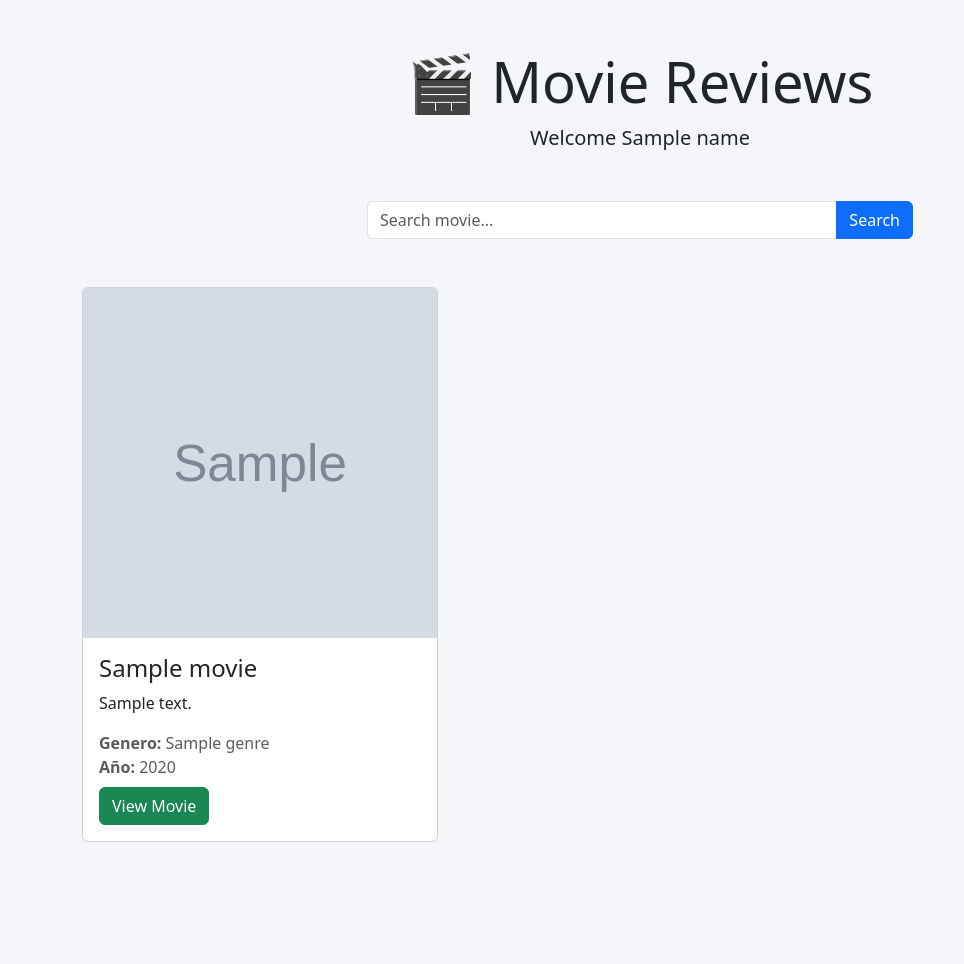
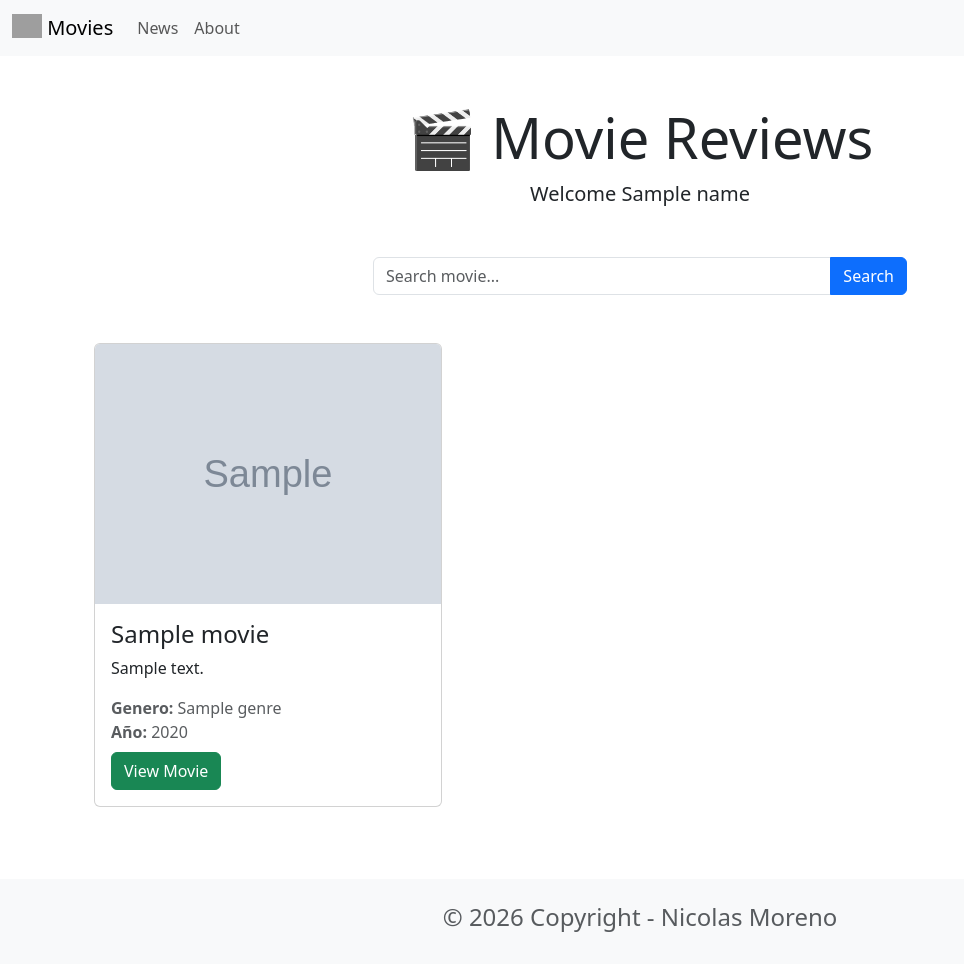
Before and after one commit to Nicorenox/Taller1_P1_20262_NM, a Django app: template movie/templates/home.html in a window 1280 px wide. Shown: the whole page, without its empty margins (0-964 px from the left). Before the commit the page ends 842 px from the top, so only its background shows below. Run offline with Django 5.2, Linux system fonts and the light colour scheme; the template is opened without the code that fills it: most values are stand-ins (such as "Sample title", 1, 10 or a date in 2020); grey boxes marked "Sample" are stand-in pictures; grey boxes are pictures that could not be loaded.

Commit message:
navbar y footer, cambios templates

```diff
--- a/movie/templates/home.html
+++ b/movie/templates/home.html
@@ -1,37 +1,5 @@
-<!DOCTYPE html>
-<html lang="en">
-
-<head>
-    <meta charset="UTF-8">
-    <title>Movie Reviews</title>
-
-    <!-- Bootstrap -->
-    <link href="https://cdn.jsdelivr.net/npm/bootstrap@5.3.8/dist/css/bootstrap.min.css" rel="stylesheet">
-
-    <style>
-        body{
-            background:#f4f6f9;
-        }
-
-        .movie-card{
-            transition:.2s;
-            height:100%;
-        }
-
-        .movie-card:hover{
-            transform:translateY(-5px);
-            box-shadow:0 8px 20px rgba(0,0,0,.15);
-        }
-
-        .movie-image{
-            height:350px;
-            object-fit:cover;
-        }
-    </style>
-
-</head>
-
-<body>
+{% extends 'base.html' %}
+{% block content %}
 
 <div class="container py-5">
 
@@ -132,5 +100,4 @@
 
 <script src="https://cdn.jsdelivr.net/npm/bootstrap@5.3.8/dist/js/bootstrap.bundle.min.js"></script>
 
-</body>
-</html>
+{% endblock content %}
--- a/moviereviews/settings.py
+++ b/moviereviews/settings.py
@@ -59,7 +59,7 @@ ROOT_URLCONF = 'moviereviews.urls'
 TEMPLATES = [
     {
         'BACKEND': 'django.template.backends.django.DjangoTemplates',
-        'DIRS': [],
+        'DIRS': [os.path.join(BASE_DIR, 'moviereviews/templates')],
         'APP_DIRS': True,
         'OPTIONS': {
             'context_processors': [
--- /dev/null
+++ b/moviereviews/templates/base.html
@@ -0,0 +1,46 @@
+
+<head>
+    <meta charset="UTF-8">
+    <title>Movie Reviews</title>
+    <link href="https://cdn.jsdelivr.net/npm/bootstrap@5.3.8/dist/css/bootstrap.min.css" rel="stylesheet">
+    <script src="https://cdn.jsdelivr.net/npm/bootstrap@5.3.8/dist/js/bootstrap.bundle.min.js"></script>
+</head>
+
+<nav class="navbar navbar-expand-lg bg-body-tertiary">
+  <div class="container-fluid">
+    <a class="navbar-brand" href="{% url 'home' %}">
+      {% load static %}
+      <img src="{% static 'images/home.png' %}" alt="" width="30" height="24" class="d-inline-block align-text-top" />
+      Movies
+    </a>
+    <button class="navbar-toggler" type="button" data-bs-toggle="collapse" data-bs-target="#navbarSupportedContent" aria-controls="navbarSupportedContent" aria-expanded="false" aria-label="Toggle navigation">
+      <span class="navbar-toggler-icon"></span>
+    </button>
+    <div class="collapse navbar-collapse" id="navbarSupportedContent">
+      <ul class="navbar-nav me-auto mb-2 mb-lg-0">
+        <li class="nav-item">
+          <a class="nav-link" aria-current="page" href="{% url 'news' %}">News</a>
+        </li>
+
+        <li class="nav-item">
+          <a class="nav-link" href="{% url 'about' %}">About</a>
+        </li>
+      </ul>
+    </div>
+  </div>
+</nav>
+
+<div class="container">
+    {% block content %}
+    {% endblock content %}
+</div>
+
+<footer class="text-center text-lg-start bg-light text-muted mt-4">
+  <div class="container">
+    <div class="row">
+      <div class="text-center p-4">
+        <h4>© 2026 Copyright - Nicolas Moreno</h4>
+      </div>
+    </div>
+  </div>
+</footer>
```
Also changed, not shown: movie/templates/about.html (+3 -11 lines), news/templates/news.html (+4 -3 lines).
